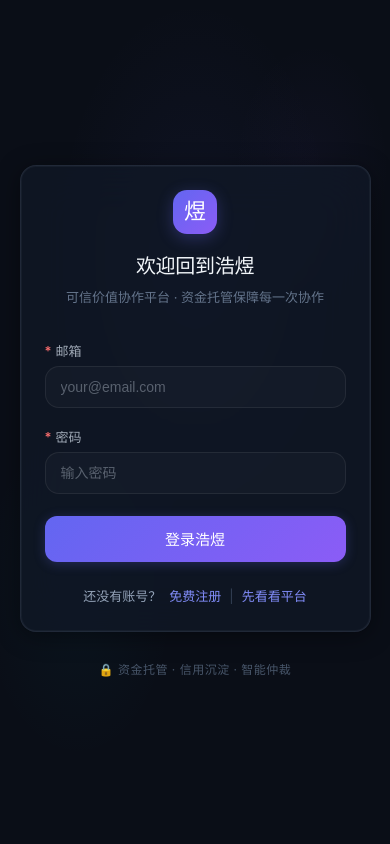
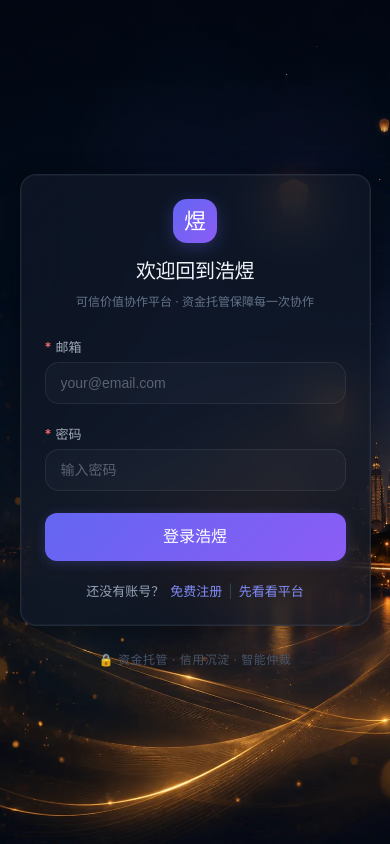
Before and after one commit to WGH777/haoyu, a Vue app in the folder apps/frontend/: page /login in a window 390 px wide. Built offline with nearby package versions, Linux system fonts and the light colour scheme; no server answers.

Commit message:
feat(mobile): improve auth pages
- Login page mobile: add city-lantern WebP background, full-width form card, 48px button
- Register page mobile: same visual system as login page
- Desktop unchanged: background stays #0a0e17
- Verified: 0 horizontal overflow, 0 asset 404s, build passed

```diff
--- a/apps/frontend/src/views/LoginView.vue
+++ b/apps/frontend/src/views/LoginView.vue
@@ -250,9 +250,17 @@ const handleLogin = async () => {
 
 /* 移动端适配 */
 @media (max-width: 768px) {
+  .login-page {
+    background: #0a0e17 url('/assets/haoyu/mobile/vertical_backgrounds_02_mobile_city_lantern_bg.webp') no-repeat 50% 0 / cover;
+  }
   .login-box {
-    padding: 32px 24px 28px;
+    padding: 28px 20px 24px;
     border-radius: 16px;
+    width: calc(100% - 28px);
+    max-width: 400px;
+  }
+  .login-header {
+    margin-bottom: 24px;
   }
   .login-header h1 {
     font-size: 20px;
@@ -261,6 +269,24 @@ const handleLogin = async () => {
     width: 44px;
     height: 44px;
     font-size: 22px;
+    margin-bottom: 12px;
+  }
+  .login-header p {
+    font-size: 12px;
+  }
+  .login-btn {
+    height: 48px;
+    font-size: 16px;
+  }
+  .login-footer {
+    font-size: 13px;
+    flex-wrap: wrap;
+    gap: 6px;
+    margin-top: 20px;
+  }
+  .login-bottom-text {
+    margin-top: 24px;
+    padding: 0 16px;
   }
 }
 </style>
--- a/apps/frontend/src/views/Register.vue
+++ b/apps/frontend/src/views/Register.vue
@@ -255,9 +255,17 @@ const handleRegister = async () => {
 
 /* 移动端适配 */
 @media (max-width: 768px) {
+  .register-page {
+    background: #0a0e17 url('/assets/haoyu/mobile/vertical_backgrounds_02_mobile_city_lantern_bg.webp') no-repeat 50% 0 / cover;
+  }
   .register-box {
-    padding: 32px 24px 28px;
+    padding: 28px 20px 24px;
     border-radius: 16px;
+    width: calc(100% - 28px);
+    max-width: 400px;
+  }
+  .register-header {
+    margin-bottom: 24px;
   }
   .register-header h1 {
     font-size: 20px;
@@ -266,6 +274,24 @@ const handleRegister = async () => {
     width: 44px;
     height: 44px;
     font-size: 22px;
+    margin-bottom: 12px;
+  }
+  .register-header p {
+    font-size: 12px;
+  }
+  .register-btn {
+    height: 48px;
+    font-size: 16px;
+  }
+  .register-footer {
+    font-size: 13px;
+    flex-wrap: wrap;
+    gap: 6px;
+    margin-top: 20px;
+  }
+  .register-bottom-text {
+    margin-top: 24px;
+    padding: 0 16px;
   }
 }
 </style>
```
